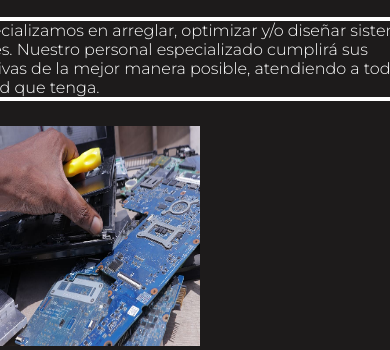
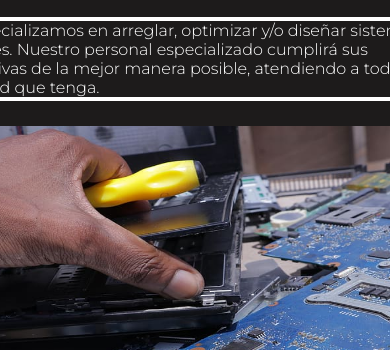
Before and after one commit to octaviovaloni/plutonio-43010, a plain HTML site: page index.html in a window 390 px wide. Shown: the part 750-1100 px from the top of the page. Drawn offline with Linux system fonts and the light colour scheme.

Commit message:
deleted media-queries

```diff
--- a/css/style.css
+++ b/css/style.css
@@ -232,46 +232,3 @@ footer h2 img{
     width: 300px;
     text-align: center;
 }
-
-/* --------MEDIA QUERIES--------*/
-@media screen and (max-width: 1200px) {
-    .parrafo-informacion img{
-        height: 300px;
-        width: 500px;
-    }
-}
-
-@media screen and (max-width: 1023px) {
-    .parrafo-informacion img{
-        height: 300px;
-        width: 400px;
-    }
-}
-
-@media screen and (max-width: 768px) {
-    .parrafo-informacion img{
-        height: 250px;
-        width: 300px;
-    }
-}
-
-@media screen and (max-width: 600px) {
-    .parrafo-informacion img{
-        height: 250px;
-        width: 275px;
-    }
-}
-
-@media screen and (max-width: 480px) {
-    .parrafo-informacion img{
-        height: 220px;
-        width: 200px;
-    }
-}
-
-@media screen and (max-width: 320px) {
-    .parrafo-informacion img{
-        height: 100px;
-        width: 150px;
-    }
-}
```
